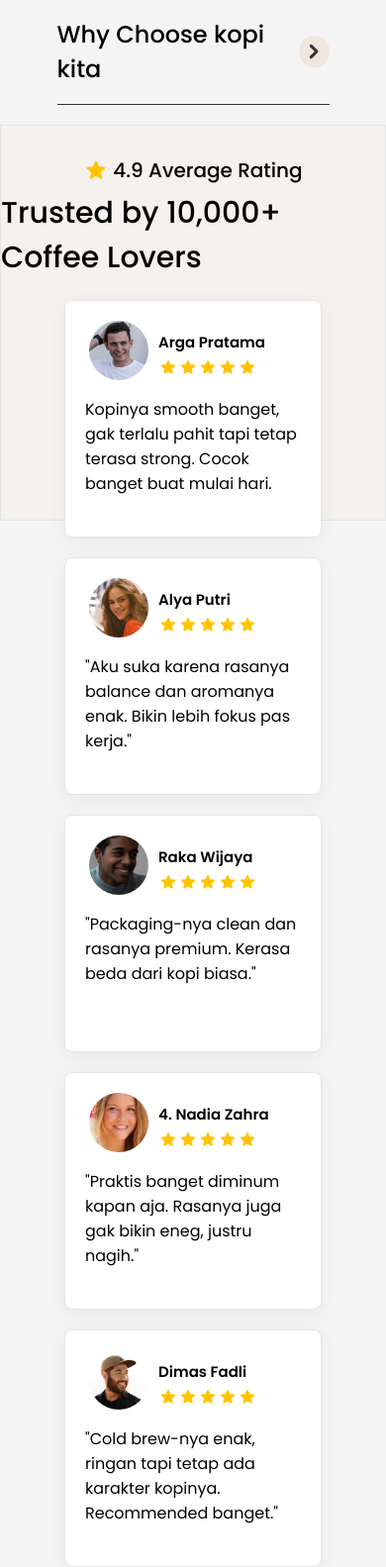
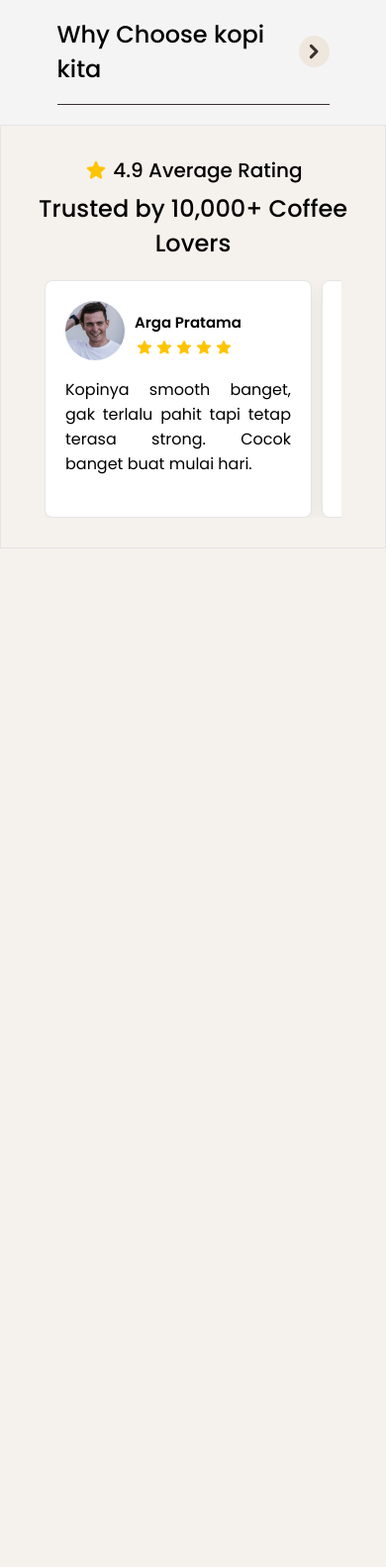
Before and after one commit to Zackyinnova/kopikita-coffee-site, a Python web app: template template/index.html in a window 390 px wide. Shown: the part 1894-3477 px from the top of the page at 99% size. After the commit the page ends 2448 px from the top, so only its background shows below. Run offline with Jinja, Linux system fonts and the light colour scheme; the template is opened without the code that fills it, so the values that code supplies are empty.

Commit message:
final review section

```diff
--- a/static/css/style.css
+++ b/static/css/style.css
@@ -323,7 +323,7 @@ body{
 
 .section-review{
     border: 1px solid #E5E5E5;
-    height: 400px;
+    height: auto;
     padding: 30px 0px;
     display: flex;
     flex-direction: column;
@@ -363,7 +363,6 @@ body{
 .container-cardreview{
     display: flex;
     flex-direction: row;
-    flex-wrap: wrap;
     justify-content: center;
     gap: 20px;
 }
@@ -416,7 +415,7 @@ body{
 
 .review-content{
     width: 100%;
-
+    text-align: justify;
 }
 
 
@@ -489,6 +488,41 @@ body{
     .content-about{
         width: 90%;
     }
+
+    .review-wrapper{
+        width: 300px; /* sesuaikan sama card */
+        height: auto;
+        overflow-y: hidden;
+        margin: auto;
+
+    }
+
+    .header-review{
+        text-align: center;
+    }
+
+    .header-review h3{
+        font-size: 24px;
+    }
+
+    .container-cardreview{
+        width: 100%;
+        max-width: 320px; /* atau sesuai design */
+        display: flex;
+        justify-content: left;
+
+        gap: 10px;
+
+    }
+
+    .card-review{
+        min-width: 90%;
+    }
+
+    .profil-container{
+        justify-content: left;
+    }
+
 }
 
 .ic--round-star {
--- a/template/index.html
+++ b/template/index.html
@@ -45,7 +45,6 @@
         </div>
 
         <div class="container-product">
-
             <div class="card-product">
                 <div class="img-card">
                     <img src="/static/img/img-product/Product 1.jpg">
@@ -324,6 +323,7 @@
             <h3>Trusted by 10,000+ Coffee Lovers</h3>
         </div>
 
+        <div class="review-wrapper">
             <div class="container-cardreview">
                 <div class="card-review">
                     <div class="profil-container">
@@ -454,6 +454,16 @@
                         <p>"Cold brew-nya enak, ringan tapi tetap ada karakter kopinya. Recommended banget."</p>
                     </div>
                 </div>
+            </div>
+        </div>
+    </div>
+
+    <div class="section-footer">
+        <div class="container-collab">
+
+        </div>
+
+        <div class="Container-footer">
 
         </div>
     </div>
```
Also changed, not shown: static/js/index.js (line endings or trailing spaces). Lines whose indentation alone changed are shown as unchanged.
